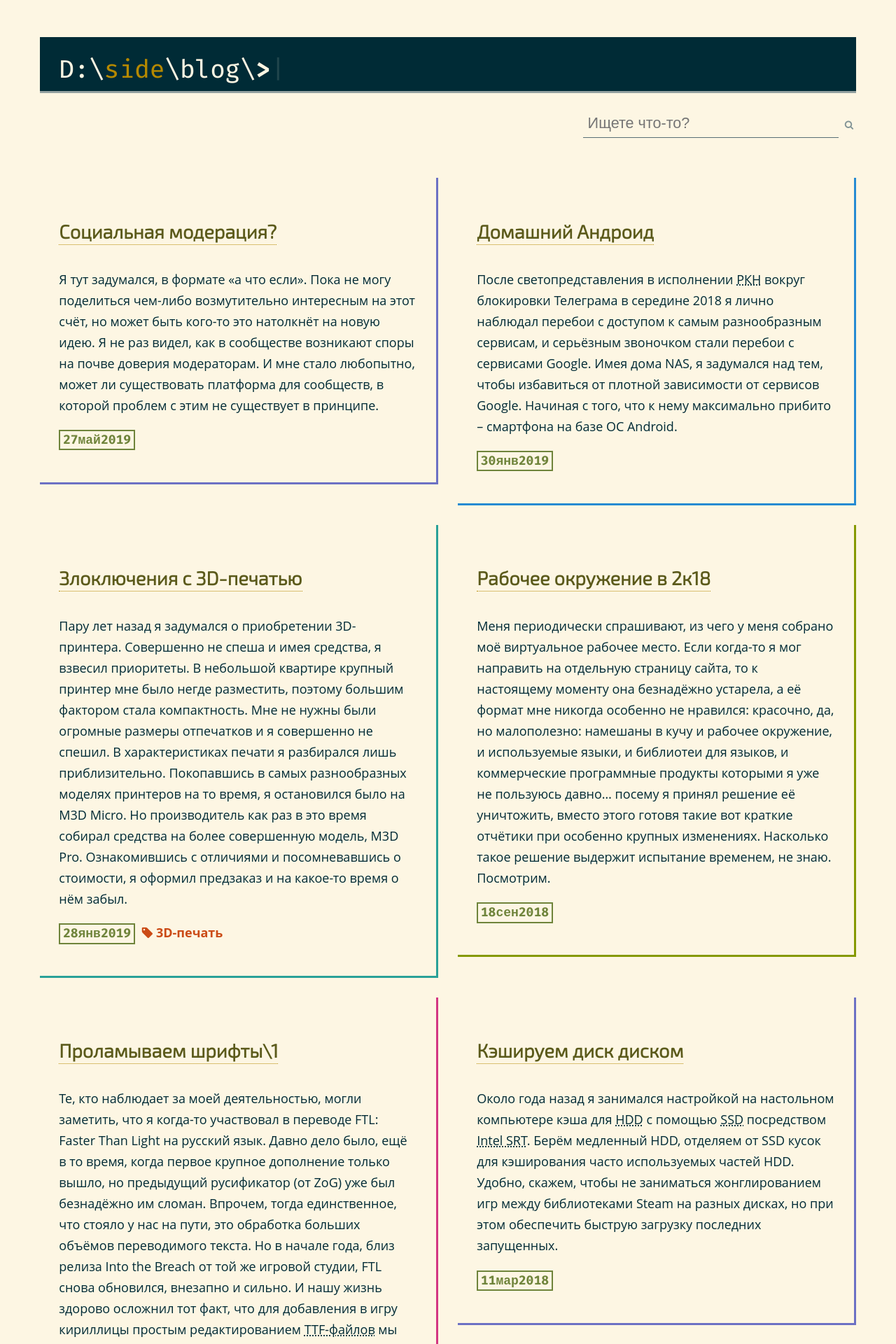
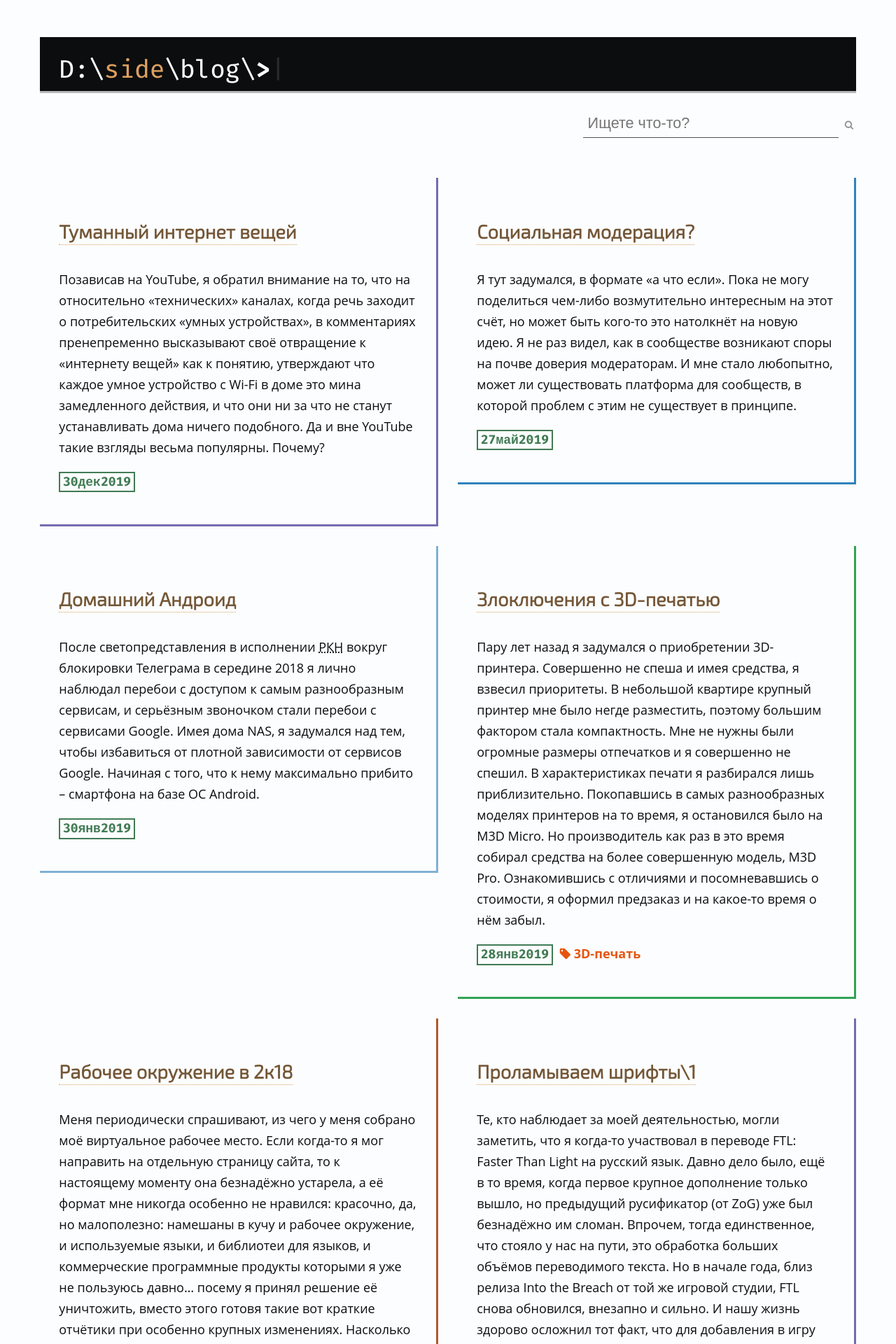
Before and after one commit to D-side/d-side.github.io, a Jekyll site: the page built from blog/index.html, in a window 1280 px wide. Shown: the top 1920 px of the page at 70% size. Built offline with Jekyll 4.4.1, drawn with Linux system fonts in a browser that asks for light colours; nearby versions of some CDN libraries; library files that are not in the unit come from our copies; the list of posts is cut into pages by our own code; some of the changed lines change nothing that is shown; some of the changed text lies outside the part shown.

Commit message:
Drafted IoT post, color change

```diff
--- /dev/null
+++ b/_posts/2019-12-30-messy-iot.md
@@ -0,0 +1,49 @@
+---
+layout: post
+title: Туманный интернет вещей
+---
+
+Позависав на YouTube, я обратил внимание на то, что на относительно "технических" каналах, когда речь заходит о потребительских "умных устройствах", в комментариях пренепременно высказывают своё отвращение к "интернету вещей" как к понятию, утверждают что каждое умное устройство с Wi-Fi в доме это мина замедленного действия, и что они ни за что не станут устанавливать дома ничего подобного. Да и вне YouTube такие взгляды весьма популярны. Почему?
+
+## Потребители
+
+К сожалению, такова сложившаяся ситуация на 2019 год. Практически любое потребительское умное устройство хочет доступ в интернет. И хочет оно его, как правило, для непосредственной эксплуатации.
+
+Ведь что отличает "умное" устройство от обычного? Возможность взаимодействия с другими устройствами вместо единственно ручного управления. Вот именно это взаимодействие производители обычно и реализуют через интернет. Почему? Наверное, стоит спросить у них, но я попробую угадать. Просто потому что **это проще всего**, для них. Гораздо проще научить устройство взаимодействовать с чем угодно, если подключить его к сети, откуда потенциально можно получить доступ к чему угодно.
+
+Но у этого есть цена: открытие устройству доступа к интернету требует немалой осторожности. Необходимо жёстко исключить любые варианты эксплуатации устройства, не лежащие в числе намерений пользователя. Попросту говоря, взлом. Причём это касается не только самого устройства, но и серверов с которыми оно общается. И так сложилось, что производители не особенно осторожничают. Такое впечатление, что либо в компаниях сегмента IoT просто нет квалифицированных безопасников, либо им не дают выполнять свою работу. Очень популярна шутка <abbr title="очевидно, там нет этой буквы">"буква S в IoT означает Security"</abbr>. Шутка, на мой взгляд, весьма обидная, ибо сильно очерняет всю концепцию, которая попросту плохо реализована. Но насколько плохо?
+
+Регулярно всплывают новости о том, что кто-то нашёл лазейку на сервер и получил доступ ко всем умным устройствам целой серии по всему миру. Из последнего сходу припоминаю истории о камерах Ring и кормушках Xiaomi, но таких историй множество.
+
+Бывают и случаи, что в устройствах обнаруживаются локальные уязвимости, и хотя они обычно не настолько опасны, особенно для людей за <abbr title="Network Address Translation, механизм размещения множества пользователей за одним IP-адресом">NAT</abbr> своих интернет-провайдеров, они могут сделать направленные атаки значительно проще. Хотя бывает, что такие уязвимости оказываются полезными *в правильных руках*, ибо позволяют вскрыть логику работы устройства и протокол работы с ним, а порой даже заменить прошивку на собственную. Но к этому мы вернёмся потом.
+
+Плачевная ситуация, в общем. Как к ней пришли, сказать затрудняюсь, но для меня это выглядит как недостаточный спрос на безопасность среди потребителей (что, хочется верить, со временем пройдёт) и недостаточная ответственность производителей за безопасность.
+
+## Не совсем потребители
+
+Но среди потребителей есть группа, которая успешно берёт эти самые "опасные" устройства и использует их так, что риск эксплуатации становится минимальным. Как правило, чтобы это осуществить, нужно перекрыть устройству доступ в интернет и наладить собственный способ взаимодействия с ним. За неимением стандарта, который соблюдает сколько-нибудь существенная часть производителей, собираются коллекции решений для разнообразных линеек устройств и приводятся к общему формату -- примерно это представляют собой проекты OpenHAB и Home Assistant.
+
+С производителями у них отношения сложные и разнообразные.
+
+Как правило, никакие. Из-за их сравнительной малочисленности производители могут себе позволить просто не обращать на них внимания. И в этом случае происходит "мирное сосуществование": производитель не чешется, группа довольствуется работающим решением. А в случае если их устройства ведут себя неправильно, заявить, что они никогда и не обещали что-либо им предоставлять за рамками собственных решений. За этим был замечен Logitech -- их "универсальный пульт управления" Harmony в какой-то момент получил обновление, напрочь перекрывшее возможность управлять им собствеными средствами.
+
+Бывают, впрочем, более приятные примеры: Yeelight, например, позволяет переводить свои осветительные приборы в "режим разработчика", открывающий возможность управения ими из локальной сети, к которой они подключены.
+
+Только вот какая неприятность: эта группа потребителей почти полностью содержится в группе людей, которых волнует безопасность IoT, чем уменьшает число тех, кто мог бы заставлять производителей уделять ей больше внимания.
+
+## Аналитика
+
+Производители нынче очень любят собирать о своих пользователях всё что только могут, чтобы либо глубже исследовать рынок, либо улучшить работу всяких предугадывающих алгоритмов... не принципиально. Важно что они хотят знать максимум информации о том, как используются их устройства. Наверняка поэтому производители предпочитают, чтобы их устройства управлялись их же средствами. Среди прочих причин, разумеется.
+
+## Практичность
+
+Есть один совершенно несвязанный с безопасностью повод использовать локальное средство управления: *скорость*. В локальной сети есть возможность реагировать гораздо быстрее.
+
+Я как-то даже попытался это проверить, сделав переключение света в комнате из ламп Yeelight посредством HTTP-запроса (который делал с наручных часов, но это дело десятое). Разница вышла весьма внушительная:
+
+* Официальными средствами, через интеграцию Yeelight с IFTTT и вебхук IFTTT, типичное время реакции было **4-7 секунд, иногда доходя до 15 секунд**, за каковое время можно успеть достать смартфон, разблокировать, открыть приложение Yeelight и включить свет через него. Хотя это "активное" время, тогда как задержка время "пассивное", не требующее каких-либо действий.
+* Home Assistant, взаимодействующий с лампами через локальную сеть посредством "режима разработчика", реагировал обычно за **полсекунды, в худшем случае две**. Бонус: управление по локальной сети работает даже когда интернет отключен. Что у меня иногда случается.
+
+## Классификация
+
+Чтобы помочь пользователям с выбором устройств и осознанием способа интеграции с ними, Home Assistant у себя в документации использует "класс IoT":
--- a/assets/paper.sass
+++ b/assets/paper.sass
@@ -5,7 +5,7 @@
 // $sample: #459
 // $variation: 00deg
 
-@import themes/base16/solarized
+@import themes/base16/brewer
 @import themes/mix/contrast
 
 @import bourbon
```
